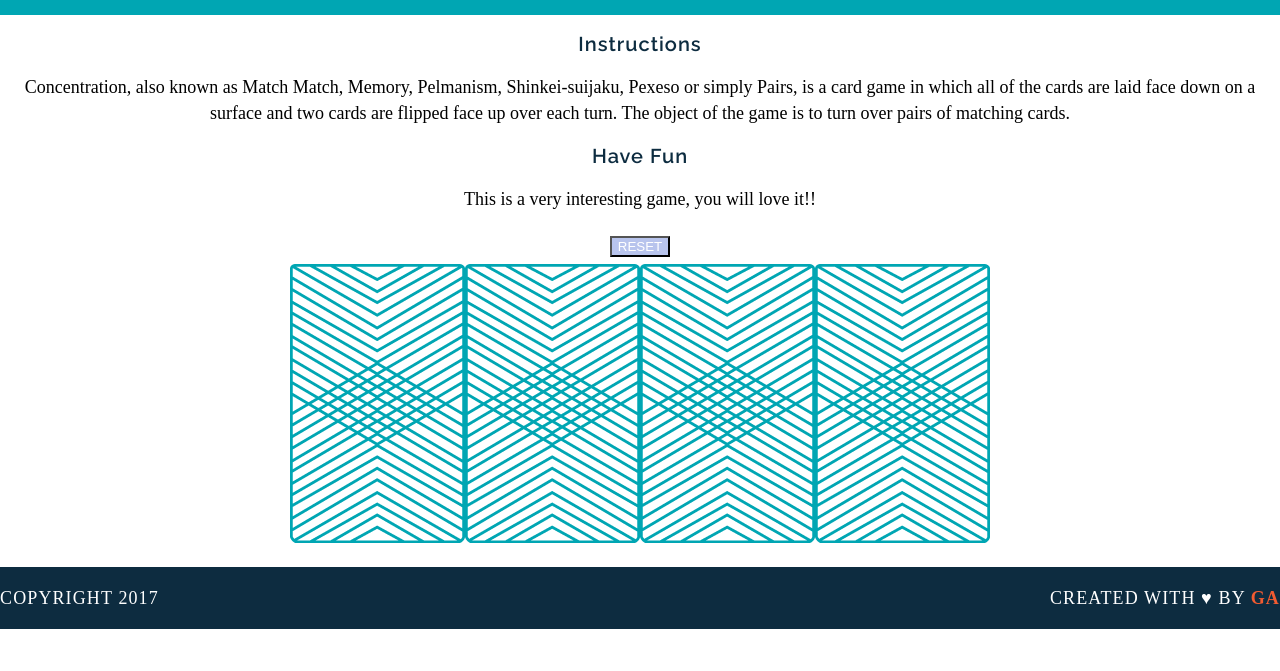
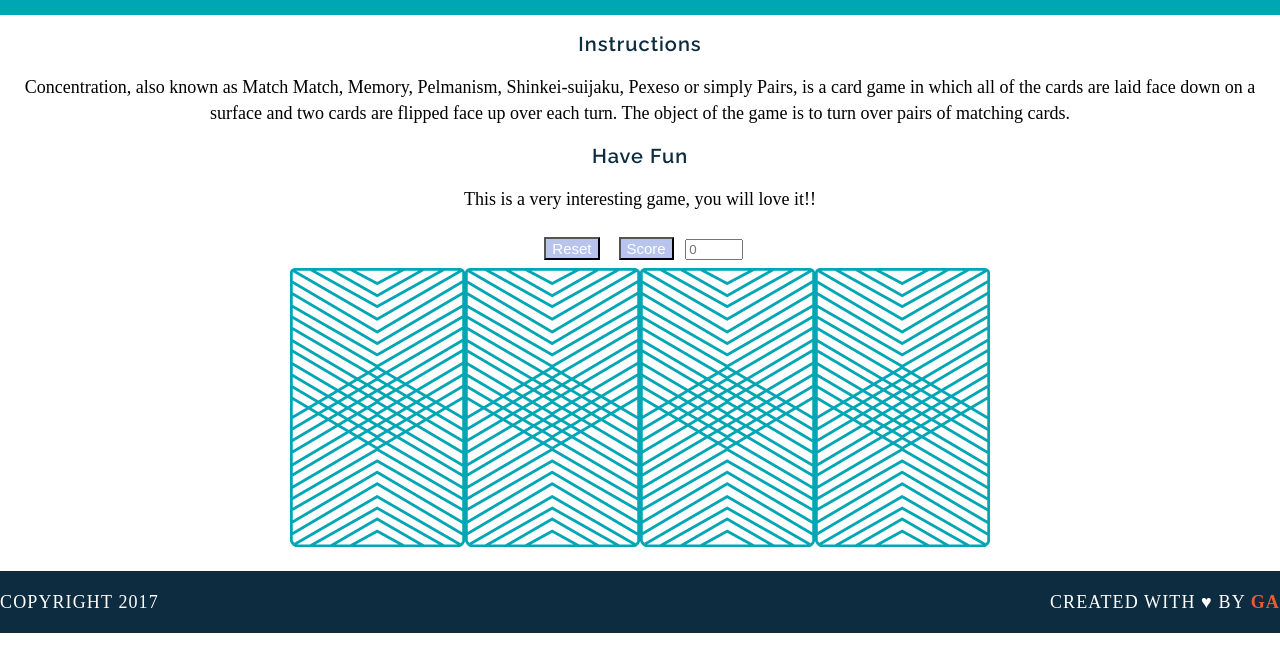
Before and after one commit to Shen-Guo/-memory-game, a plain HTML site: page index.html in a window 1280 px wide. Shown: the part 99-770 px from the top of the page. Drawn offline with Linux system fonts and the light colour scheme; a web font is replaced by a local one.

Commit message:
updated with score recording function

```diff
--- a/index.html
+++ b/index.html
@@ -18,8 +18,11 @@
     	<h2>Have Fun</h2>
     	<p>This is a very interesting game, you will love it!!</p>
     	<div class="control">
-    	<button id="resetbutton" onclick="reset()">RESET</button>
-
+    	<button class="button" onclick="reset()">Reset</button>
+    	<div class="scoredisplay">
+    		<input type="button" name="score" value="Score" class="button">
+    		<input type="label" name="" placeholder="0" class="score" id="score">
+    	</div>
     	</div>
 	</main>
 
--- a/main-2.js
+++ b/main-2.js
@@ -22,6 +22,8 @@ var cards=[
 
 var cardsInPlay=[];
 var cardDisplay=[];
+var score =0;
+
 
 var checkForMatch = function()
 	{
@@ -29,6 +31,8 @@ var checkForMatch = function()
 		{
 	  		console.log("You found a match!");
 	  		alert("You found a match!");
+	  		score++;
+	  		document.getElementById('score').value=score;
 		} else
 		{
 	  		console.log("Sorry, try again.");
@@ -60,12 +64,12 @@ var createBoard = function()
 	{
 		for (var i = 0; i < cards.length; i++)
 		{
-			var cardElement = document.createElement('img');
+			var cardElement = document.createElement('img');//create cards with back image using loop
 			cardElement.setAttribute('src','images/back.png');
 			cardElement.setAttribute('data-id',i);
-			cardElement.setAttribute('class','card')
-			cardElement.addEventListener('click',flipCard);
-		    cardDisplay.push(cardElement);
+
+			cardElement.addEventListener('click',flipCard);//when click trigger function flip change card image
+		    cardDisplay.push(cardElement);//put all image into an array for reset
 
 			document.getElementById('game-board').appendChild(cardElement);
 
@@ -81,6 +85,7 @@ var reset = function()
 	}
 
 
+	cardsInPlay=[];
 }
 
 
--- a/style.css
+++ b/style.css
@@ -75,10 +75,19 @@ font-size: 0;
 a:hover {
 border-color: white;
 }
-button{
+.button{
 	text-align: center;
 	background-color: #b8c4ed;
 	color: white;
 	margin: 0.5em;
+	font-size: 15px;
 
 }
+.score{
+	width: 50px;
+
+}
+.scoredisplay{
+	display: inline-block;
+
+}
```
